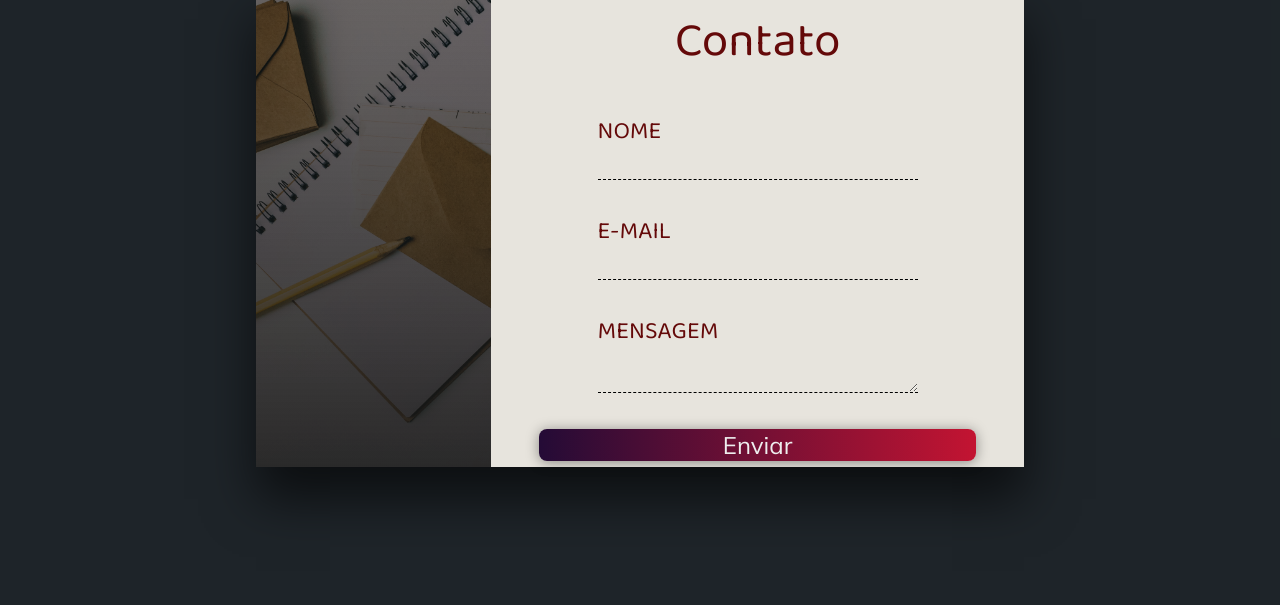
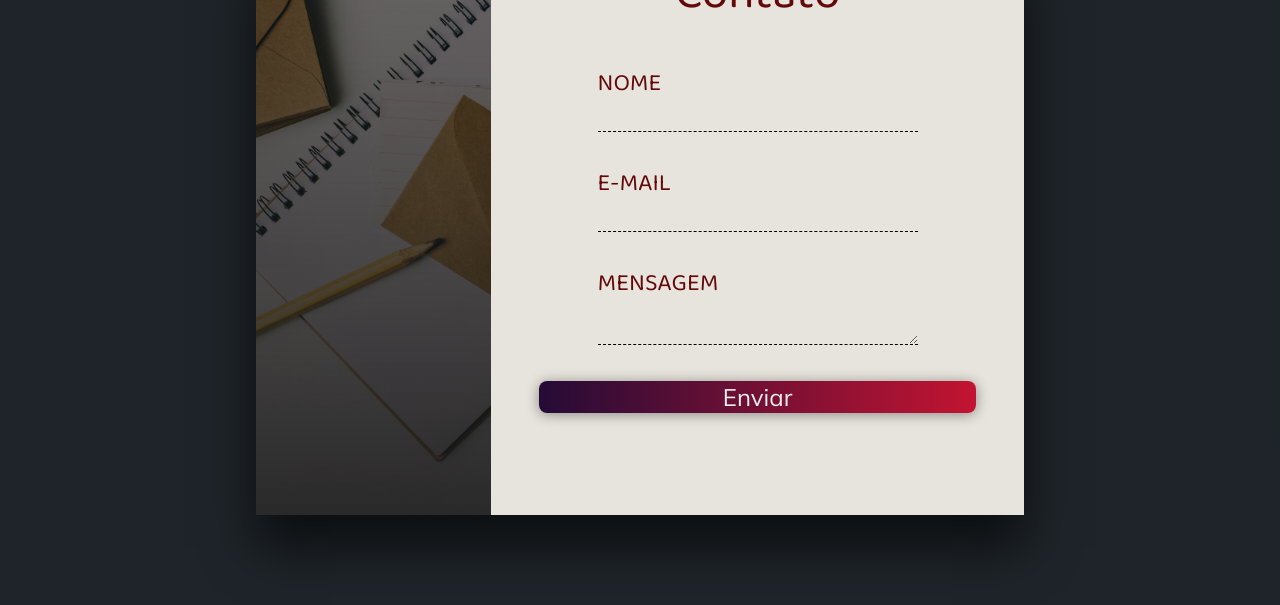
Before and after one commit to maiconlmota/portifolio, a plain HTML site: page index.html in a window 1280 px wide. Shown: the part 2357-2962 px from the top of the page. Drawn offline with Linux system fonts and the light colour scheme; a web font is replaced by a local one.

Commit message:
:package:At 05 24062021

```diff
--- a/style.css
+++ b/style.css
@@ -416,7 +416,7 @@ header{
 
 .contato-wrapper{
     width: 60%;
-    height: 30rem;
+    height: 36rem;
     display: flex;
     box-shadow: 0 2rem 3rem rgba(0, 0, 0, 0.6) ;
 }
@@ -479,9 +479,10 @@ header{
 }
 
 .input-group textarea{
-    padding-top: 2rem;
+    padding-top: 1rem;
     max-width: 25rem;
-    max-height: 5rem;
+    max-height: 2rem;
+    margin-top: 4rem;
 }
 
 
```
